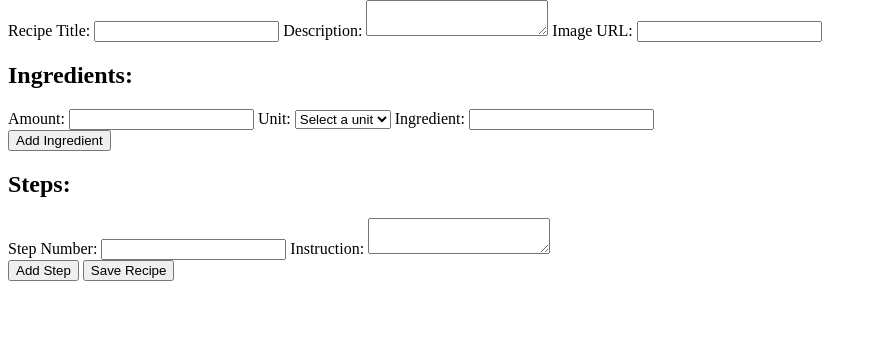
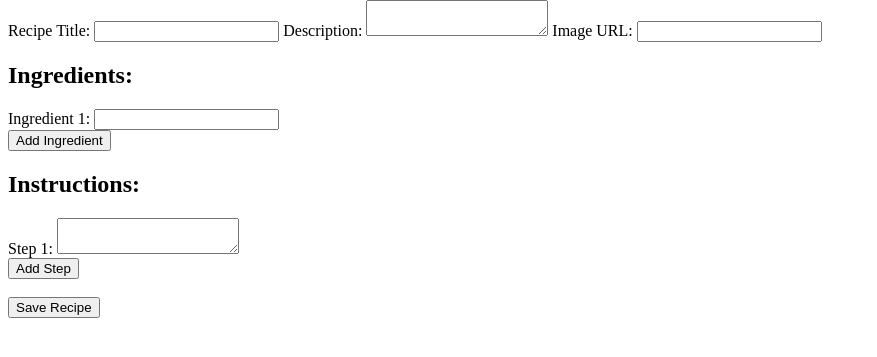
Before and after one commit to RenataKuroda/recipe-flask-app, a Flask app: page /new-recipe in a window 1280 px wide. Shown: the part 126-483 px from the top of the page, without its empty margins (0-877 px from the left). Run offline with Flask 2, Linux system fonts and the light colour scheme; some libraries are stand-ins or nearby versions.

Commit message:
adding js function to create new ingredients and instructions input

```diff
--- /dev/null
+++ b/static/js/script.js
@@ -0,0 +1,49 @@
+let ingredientCount = 1;
+
+document.getElementById("add_ingredient").addEventListener("click", function() {
+    ingredientCount++;
+    const newIngredientDiv = document.createElement("div");
+    newIngredientDiv.classList.add("ingredient");
+
+    const newLabel = document.createElement("label");
+    newLabel.setAttribute("for", "ingredient_name_" + ingredientCount);
+    newLabel.textContent = "Ingredient " + ingredientCount + ":";
+
+    const newInput = document.createElement("input");
+    newInput.setAttribute("type", "text");
+    newInput.setAttribute("id", "ingredient_name_" + ingredientCount);
+    newInput.setAttribute("name", "ingredient_name[]");
+    newInput.required = true;
+
+    newIngredientDiv.appendChild(newLabel);
+    newIngredientDiv.appendChild(newInput);
+    document.getElementById("ingredients-container").appendChild(newIngredientDiv);
+});
+
+
+let stepCount = 1;
+const addStepButton = document.getElementById("add_step");
+const stepsContainer = document.getElementById("steps-container");
+
+addStepButton.addEventListener("click", function() {
+    stepCount++;
+
+    const newStepDiv = document.createElement("div");
+    newStepDiv.classList.add("step");
+
+    const newStepLabel = document.createElement("label");
+    newStepLabel.textContent = "Step " + stepCount + ":";
+
+    const newStepInstructionTextarea = document.createElement("textarea");
+    newStepInstructionTextarea.setAttribute("id", "step_instruction_" + stepCount);
+    newStepInstructionTextarea.setAttribute("name", "step_instruction[]");
+    newStepInstructionTextarea.required = true;
+
+    newStepDiv.appendChild(newStepLabel);
+    newStepDiv.appendChild(newStepInstructionTextarea);
+    stepsContainer.appendChild(newStepDiv);
+});
+
+
+const newStepLabel = document.createElement("label");
+newStepLabel.textContent = "Step " + stepCount + " (" + (stepCount - 1) + " completed):";
--- a/templates/layout.html
+++ b/templates/layout.html
@@ -33,6 +33,6 @@
         <main>
             {% block main%} {% endblock main %}
         </main>
-
+        <script src="/static/js/script.js"></script>
     </body>
 </html>
--- a/templates/new_recipe.html
+++ b/templates/new_recipe.html
@@ -18,8 +18,8 @@
 
   <h2>Ingredients:</h2>
 
-  <div class="ingredient">
-
+  <div id="ingredients-container" class="ingredient">
+<!--
 
       <label for="ingredient_amount_1">Amount:</label>
       <input type="text" id="ingredient_amount_1" name="ingredient_amount[]">
@@ -32,25 +32,26 @@
           <option value="ml">Ml</option>
           <option value="tbsp">tbsp</option>
           <option value="tsp">tsp</option>
-      </select>
-      <label for="ingredient_name_1">Ingredient:</label>
-      <input type="text" id="ingredient_name_1" name="ingredient_name[]" required>
+      </select> -->
+
+    <label for="ingredient_name_1">Ingredient 1:</label>
+    <input type="text" id="ingredient_name_1" name="ingredient_name[]" required>
   </div>
 
   <button id="add_ingredient">Add Ingredient</button>
 
-  <h2>Steps:</h2>
+  <h2>Instructions:</h2>
 
-  <div class="step">
-      <label for="step_number_1">Step Number:</label>
-      <input type="number" id="step_number_1" name="step_number[]">
-      <label for="step_instruction_1">Instruction:</label>
-      <textarea id="step_instruction_1" name="step_instruction[]" required></textarea>
+<div id="steps-container">
+    <div class="step">
+        <label>Step 1:</label>
+        <textarea id="step_instruction_1" name="step_instruction[]" required></textarea>
+    </div>
+</div>
 
-
-  </div>
-
-  <button id="add_step">Add Step</button>
+<button id="add_step">Add Step</button>
+  <br>
+  <br>
 
   <input type="submit" value="Save Recipe">
 </form>
```
